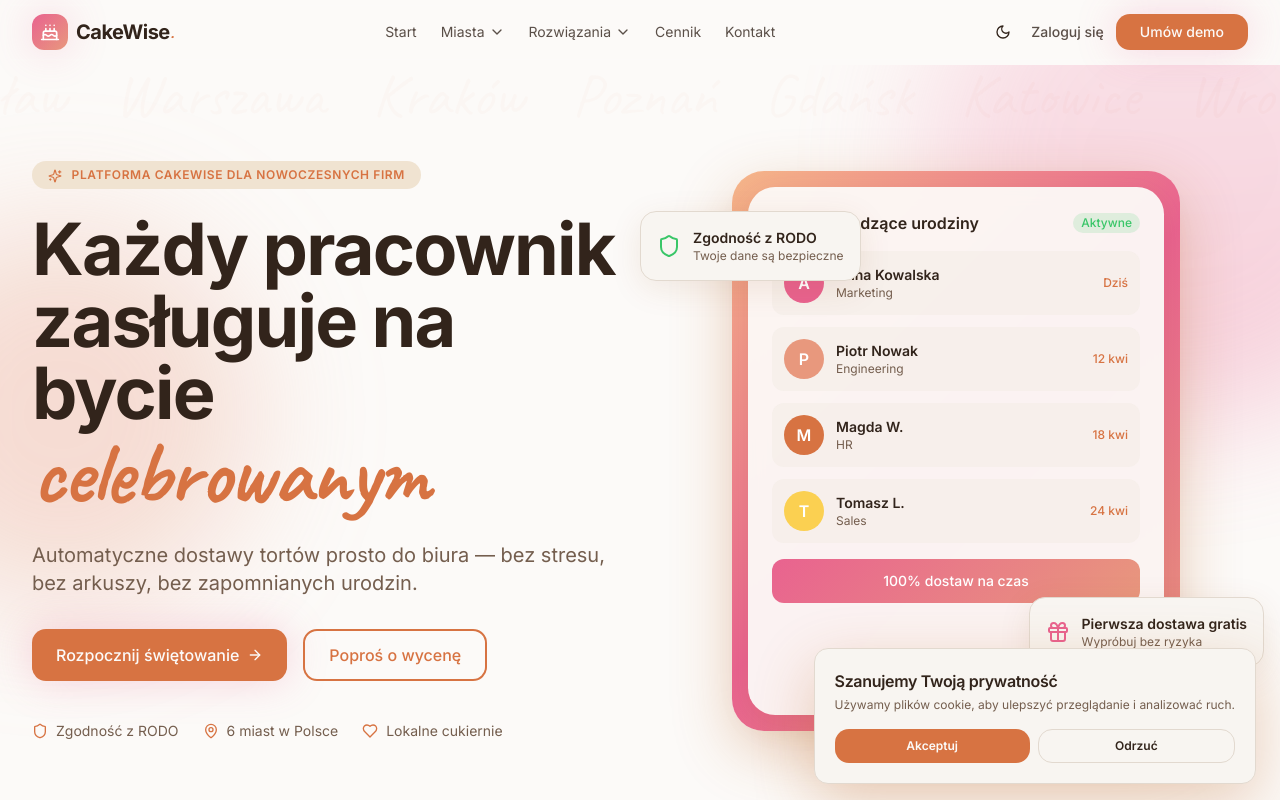
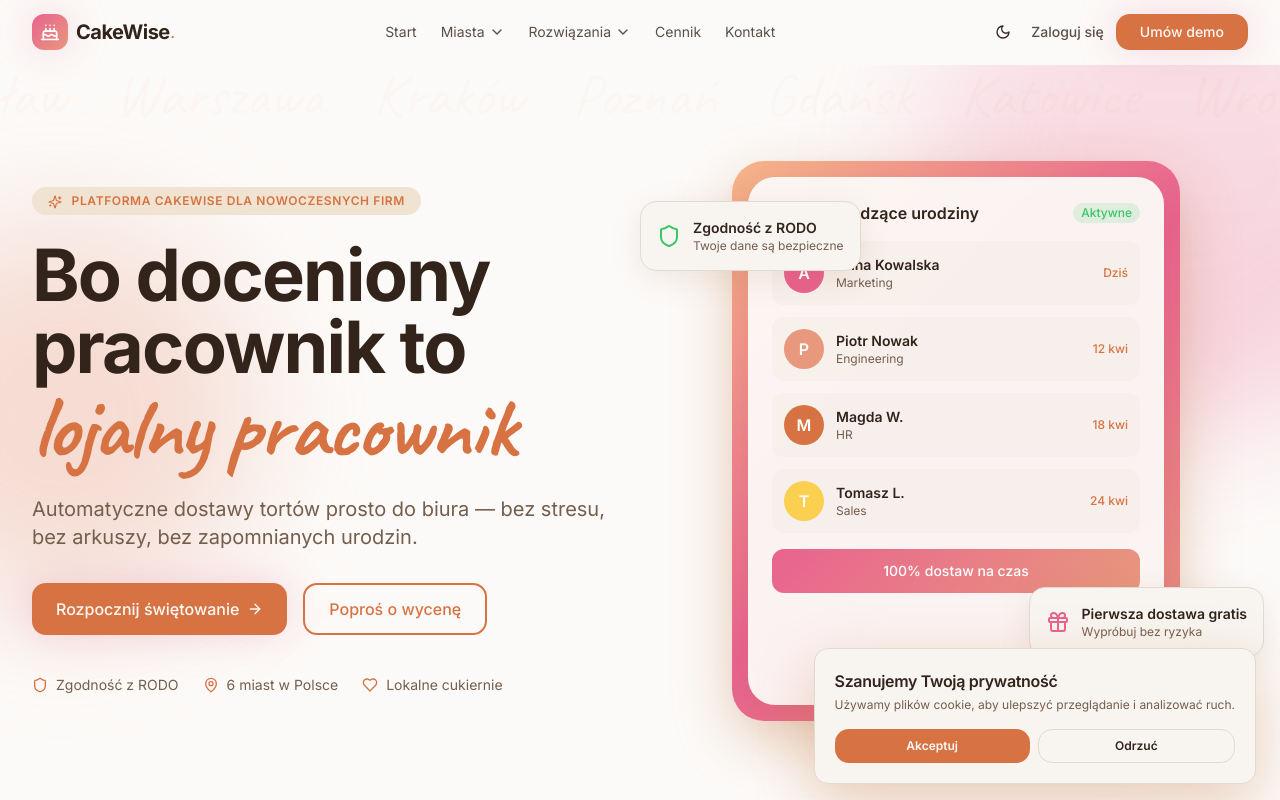
Before and after one commit to maurycywoznica/cake-demo, a React (Vite) app: page / in a window 1280 px wide. Shown: the top 800 px of the page. Built offline with nearby package versions, Linux system fonts and the light colour scheme; the HTML template or start-up script is replaced by a standard one.

Commit message:
copy: zmień hero headline na 'Bo doceniony pracownik to lojalny pracownik'

```diff
--- a/src/App.jsx
+++ b/src/App.jsx
@@ -660,8 +660,8 @@ function Hero() {
         <div className="animate-fade-up">
           <span className="tagline mb-6"><Sparkles className="mr-1.5 inline h-3.5 w-3.5" /> Platforma CakeWise dla nowoczesnych firm</span>
           <h1 className="text-5xl font-bold leading-[1.05] tracking-tight md:text-6xl lg:text-7xl">
-            Każdy pracownik zasługuje na bycie{' '}
-            <span className="font-caveat text-primary text-6xl md:text-7xl lg:text-[5.5rem]">celebrowanym</span>
+            Bo doceniony pracownik to{' '}
+            <span className="font-caveat text-primary text-6xl md:text-7xl lg:text-[5.5rem]">lojalny pracownik</span>
           </h1>
           <p className="mt-6 max-w-xl text-lg text-muted-foreground md:text-xl">Automatyczne dostawy tortów prosto do biura — bez stresu, bez arkuszy, bez zapomnianych urodzin.</p>
           <div className="mt-8 flex flex-wrap gap-4">
```
